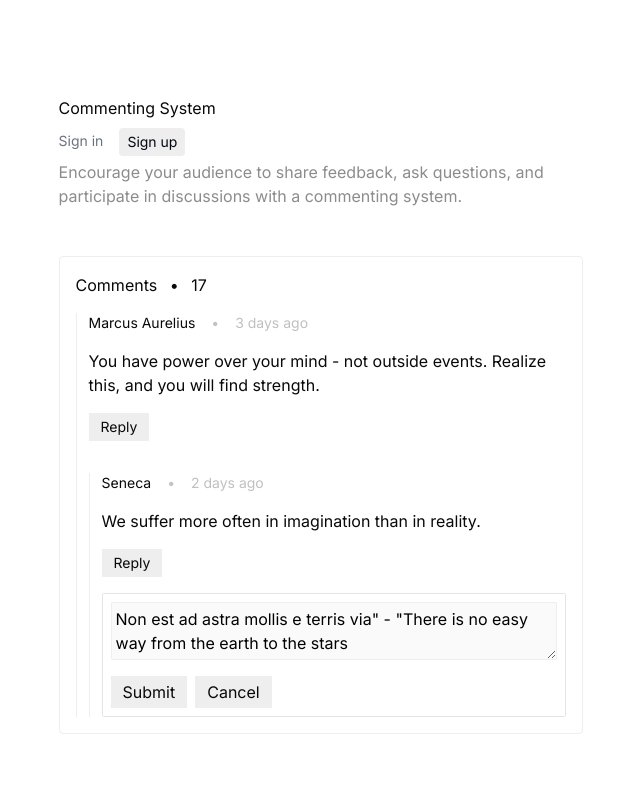
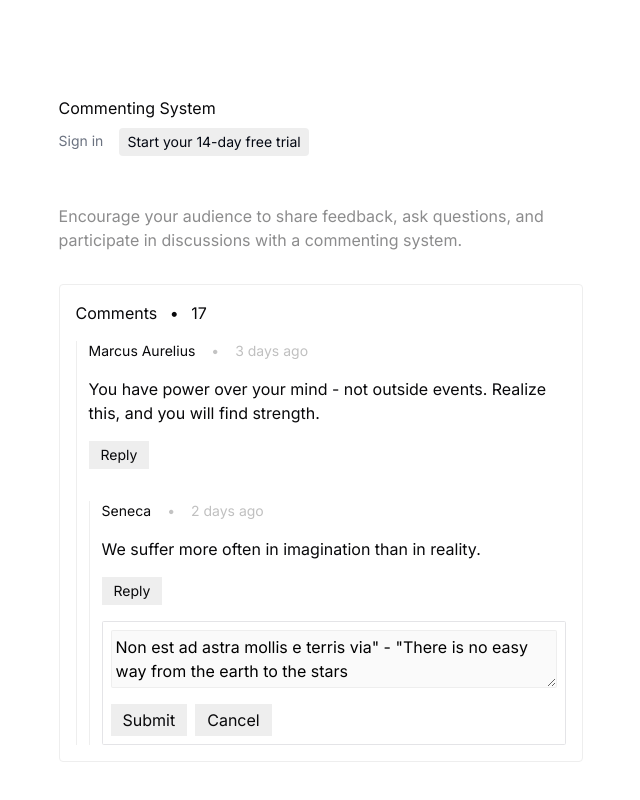
Before and after one commit to eduardo-uribe/commenting-system, a Next.js app: page / in a window 1280 px wide. Shown: the top 800 px of the page, without its empty margins (319-959 px from the left). Built offline with nearby package versions, Linux system fonts and the light colour scheme.

Commit message:
Update landing page call-to-action button copy.

```diff
--- a/src/app/page.tsx
+++ b/src/app/page.tsx
@@ -13,12 +13,12 @@ export default function Page() {
         <li>
           <Link href='/sign-up'>
             <button className='py-1 px-2 bg-[#EEE] text-gray-950 rounded text-sm'>
-              Sign up
+              Start your 14-day free trial
             </button>
           </Link>
         </li>
       </ul>
-      <p className='mt-1 text-[#8C8C8D]'>
+      <p className='mt-12 text-[#8C8C8D]'>
         Encourage your audience to share feedback, ask questions, and
         participate in discussions with a commenting system.
       </p>
@@ -34,7 +34,7 @@ function Thread() {
   return (
     <section
       id='comment-system'
-      className='mt-12 border border-[#eee] rounded-sm p-4 mb-12'
+      className='mt-8 border border-[#eee] rounded-sm p-4 mb-12'
     >
       <h1 className='mb-4'>
         Comments <span className='self-center mx-2'>&#8226;</span> 17
```
